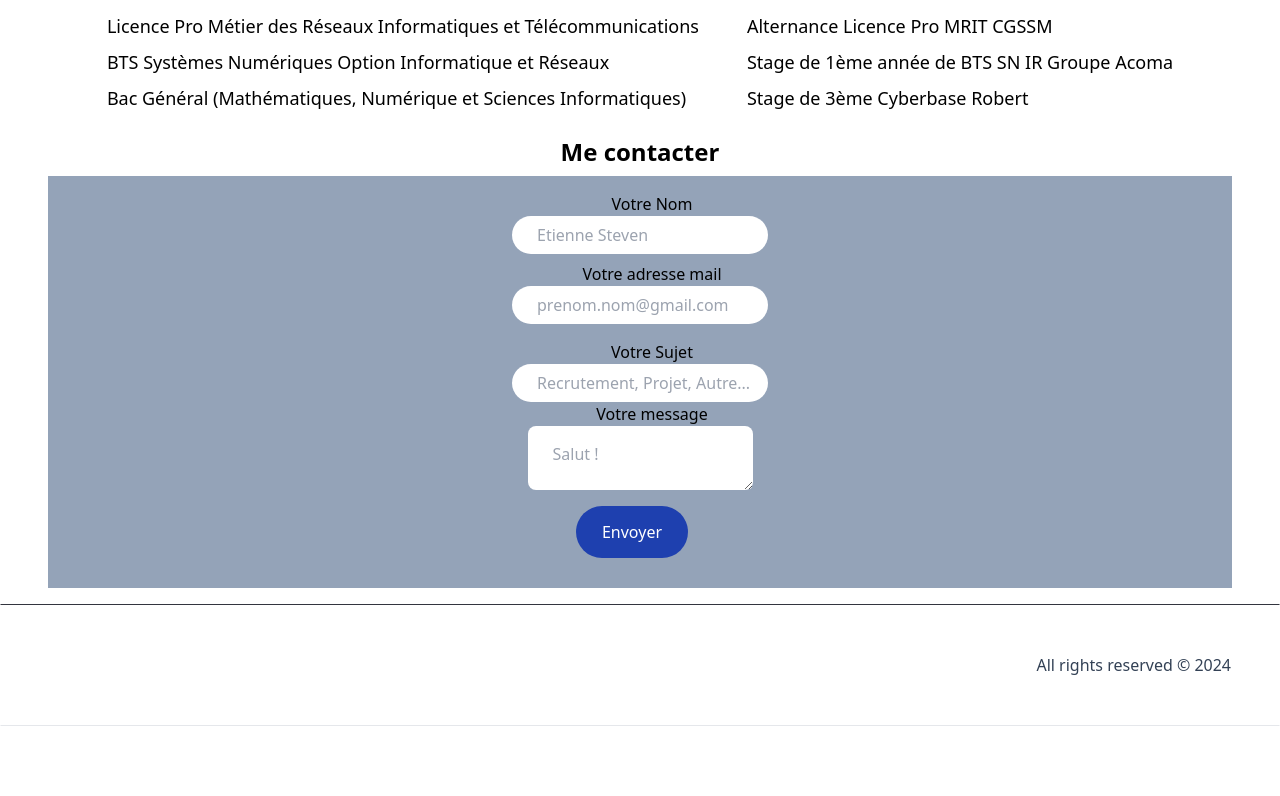
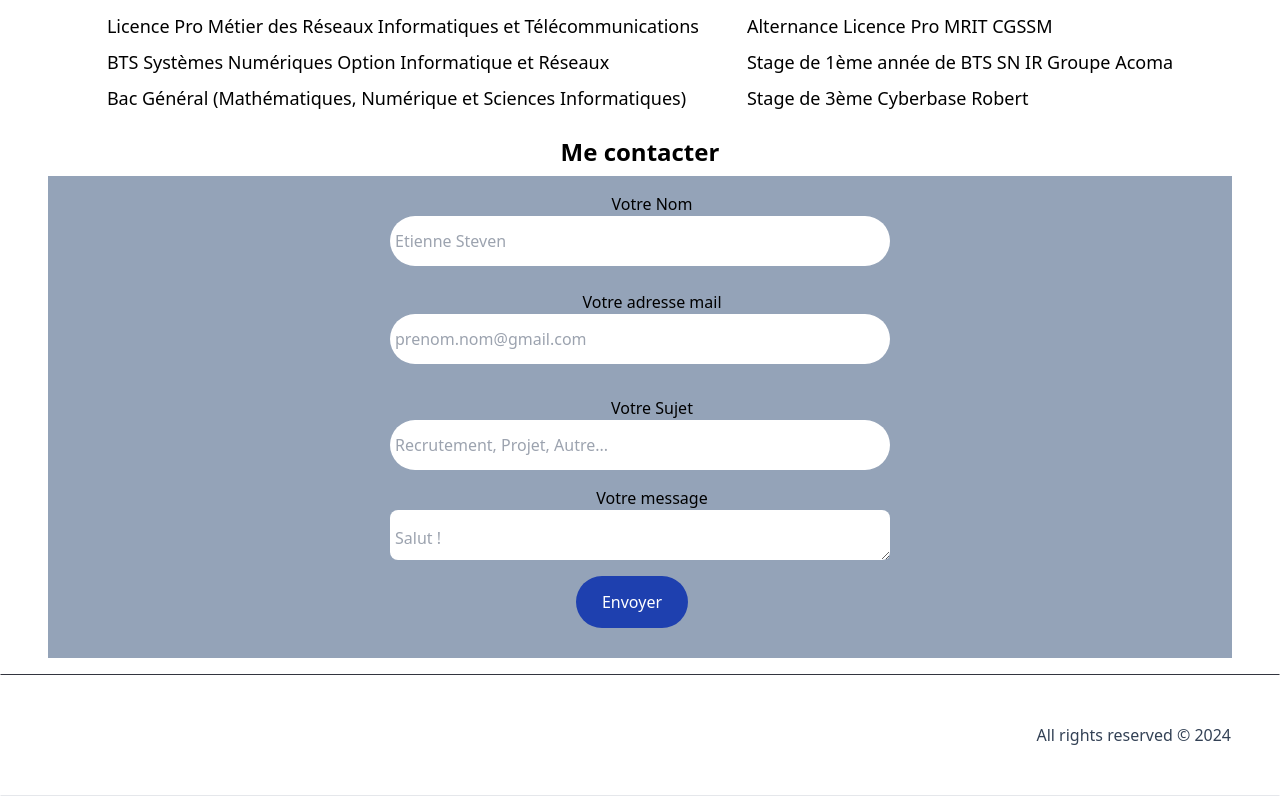
Before and after one commit to Clemenx972/sitepro, a Next.js app: page / in a window 1280 px wide. Shown: the part 1250-2046 px from the top of the page. Before the commit the page ends 1976 px from the top, so only its background shows below. Built offline with nearby package versions, Linux system fonts and the light colour scheme.

Commit message:
Update contact.tsx

```diff
--- a/components/balises/contact.tsx
+++ b/components/balises/contact.tsx
@@ -23,7 +23,7 @@ const Contact = () => {
                 type='text'
                 name='sujet'
                 placeholder='Etienne Steven'
-                className=' w-full h-full flex-col gap-5  font-medium pl-[25px] rounded-[50px] bg-gray-[#DCDCDC] border-[none] mb-4 rounded-lg; block;'
+                className=' w-full h-full sm:w-[500px] sm:h-[50px] flex-col gap-5  font-medium pl-[5px] rounded-[50px] bg-gray-[#DCDCDC] border-[none] mb-4 rounded-lg; block;'
                 required
               />
             </div>
@@ -33,7 +33,7 @@ const Contact = () => {
                 type='email'
                 name='email'
                 placeholder='prenom.nom@gmail.com'
-                className='flex-col gap-5 w-full h-full gap-5 mb-4 font-medium pl-[25px] rounded-[50px] border-[none] rounded-lg;'
+                className='flex-col gap-5 w-full h-full sm:w-[500px] sm:h-[50px] gap-5 mb-4 font-medium pl-[5px] rounded-[50px] border-[none] rounded-lg;'
                 required
               />
             </div>
@@ -43,7 +43,7 @@ const Contact = () => {
                 type='text'
                 name='sujet'
                 placeholder='Recrutement, Projet, Autre...'
-                className='flex-col gap-5 w-full h-full  font-medium pl-[25px] rounded-[50px] bg-gray-[#DCDCDC] border-[none] mb-4 rounded-lg; block;'
+                className='flex-col gap-5 w-full h-full sm:w-[500px] sm:h-[50px] font-medium pl-[5px] rounded-[50px] bg-gray-[#DCDCDC] border-[none] mb-4 rounded-lg; block;'
                 required
               />
             </div>
@@ -52,7 +52,7 @@ const Contact = () => {
               <textarea
                 name='message'
                 placeholder='Salut !'
-                className='pt-4 gap-5 w-full h-full  font-medium pl-[25px] rounded-[50px] border-[none] rounded-lg ;'
+                className='pt-4 gap-5 w-full h-full sm:w-[500px] sm:h-[50px] font-medium pl-[5px] rounded-[50px] border-[none] rounded-lg ;'
                 required
               ></textarea>
             </div>
```
